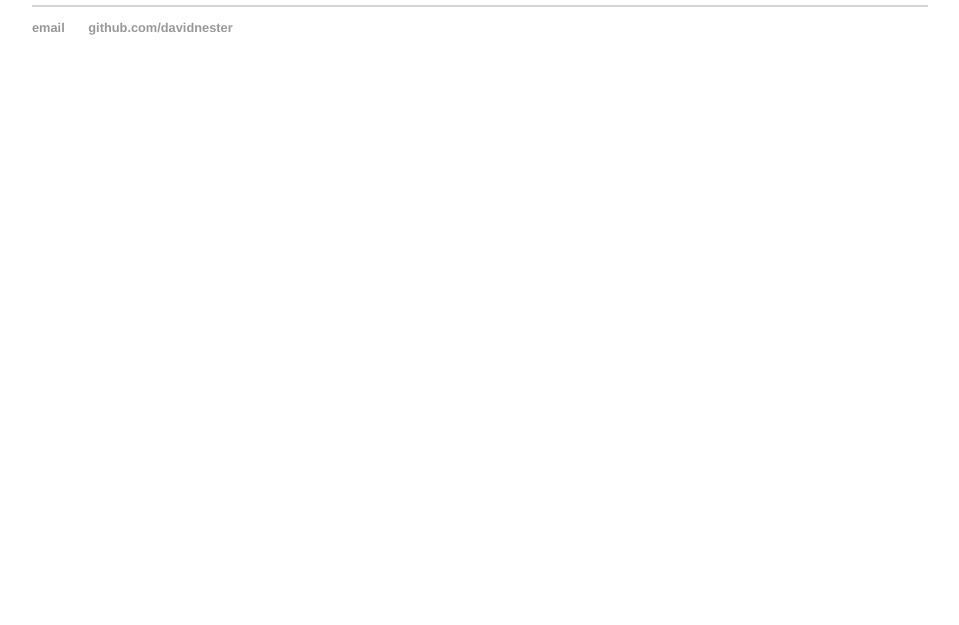
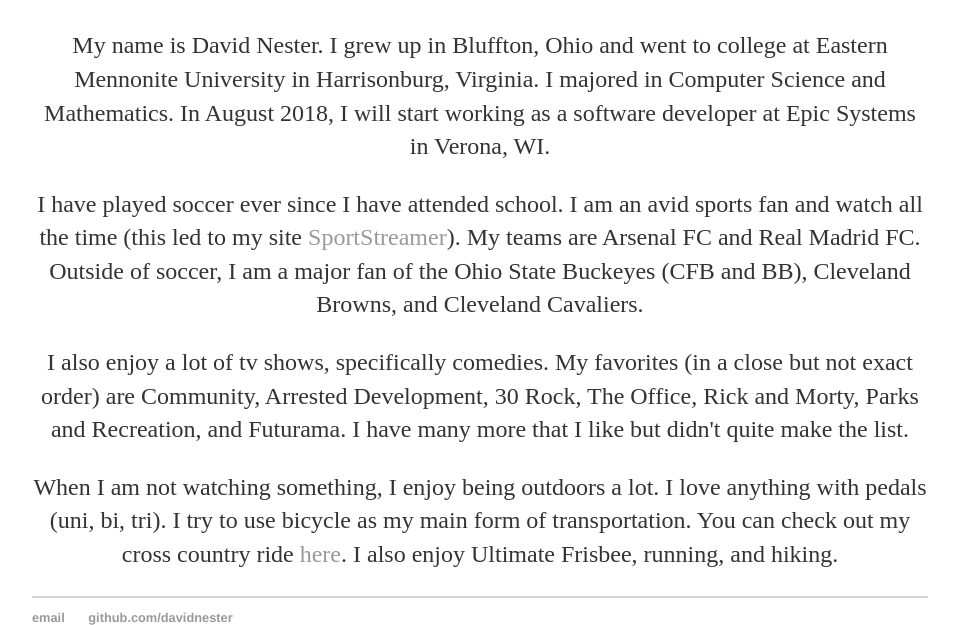
Before and after one commit to DavidNester/DavidNester.github.io, a Jekyll site: the page built from about/index.html, in a window 1280 px wide. Shown: the part 716-1341 px from the top of the page, without its empty margins (160-1119 px from the left). Built offline with Jekyll 4.4.1, drawn with Linux system fonts in a browser that asks for light colours; before the commit the page ends 960 px from its top, so only the background shows below that.

```diff
--- a/about/index.html
+++ b/about/index.html
@@ -7,5 +7,16 @@ title: About Me
 	<center>
 	<h1>About Me</h1>
 	<img src="/res/personal/bikepic.jpg" alt="Bike Picture" width="378" height="504" float="middle">
+	<p>My name is David Nester. I grew up in Bluffton, Ohio and went to college at Eastern Mennonite University
+	in Harrisonburg, Virginia. I majored in Computer Science and Mathematics. In August 2018, I will start working
+	as a software developer at Epic Systems in Verona, WI.</p>
+	<p>I have played soccer ever since I have attended school. I am an avid sports fan and watch
+	all the time (this led to my site <a href="https://davidnester.github.io/sportstreamer">SportStreamer</a>).
+	My teams are Arsenal FC and Real Madrid FC. Outside of soccer, I am a major fan of the Ohio State Buckeyes (CFB and BB), Cleveland Browns, and Cleveland Cavaliers.</p>
+	<p>I also enjoy a lot of tv shows, specifically comedies. My favorites (in a close but not exact order) are Community, Arrested Development,
+	30 Rock, The Office, Rick and Morty, Parks and Recreation, and Futurama. I have many more that I like but didn't quite make the list.</p>
+	<p>When I am not watching something, I enjoy being outdoors a lot. I love anything with pedals (uni, bi, tri).
+	I try to use bicycle as my main form of transportation. You can check out my cross country ride <a href="https://davidnester.github.io/biketrip">here</a>.
+	I also enjoy Ultimate Frisbee, running, and hiking.</p>
 	</center>
 </div><!-- /.blurb -->
--- a/resume/index.html
+++ b/resume/index.html
@@ -5,6 +5,7 @@ title: Resume
 <div class="blurb">
 	<center>
 	<h1>Resume</h1>
+	*<a href="mailto:14nesterd@gmail.com">email</a> me for a fully detailed resume
 	</center>
 	<h2>Education</h2>
 	<BLOCKQUOTE>
--- a/sportstreamer/index.html
+++ b/sportstreamer/index.html
@@ -29,7 +29,6 @@ title: SportStreamer
 			<div id="acewrapper">
 				<center>
 					<h3 class="fontedheader">Acestreams</h3>
-					<h4>will fix soon</h4>
 					<ul id="ace" display="inline-block">
 					</ul>
 				</center>
```
Also changed, not shown: css/sportstreamer.css (+6 -1 lines), scripts/sportstreamer.js (+21 -22 lines).
